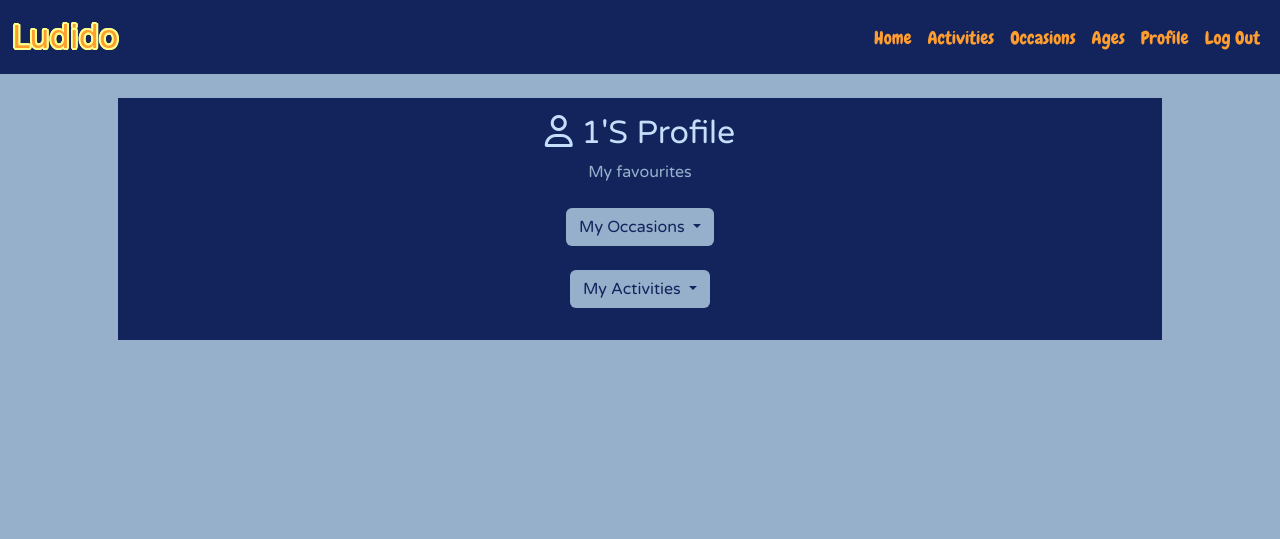
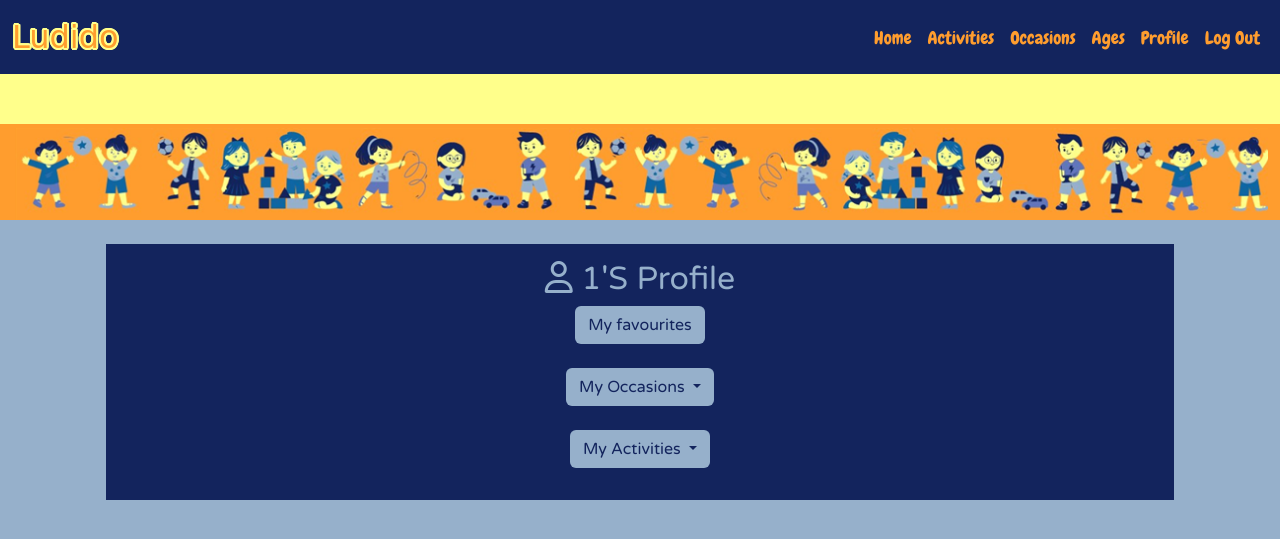
Before and after one commit to mmnowak/mp3_ludido, a Flask app: page /profile/1 in a window 1280 px wide. Shown: the top 539 px of the page. Run offline with Flask 2, Linux system fonts and the light colour scheme; the visitor is signed in with stand-in values (Sample User, id 1); data that the repository does not hold is empty; some web fonts are replaced.

Commit message:
add header image and style the pages

```diff
--- a/ludido/routes.py
+++ b/ludido/routes.py
@@ -118,14 +118,12 @@ def unfavourite_all(username):
 
     for favourite in favourites:
         if username == favourite.username:
-        # removes all user favourites from db
+            # removes all user favourites from db
             db.session.delete(favourite)
             db.session.commit()
-            flash("Removed all favourite activities!")
-            return redirect(url_for("activities"))
 
-    return render_template("favourite_activities.html",
-                           activities=activities, favourites=favourites, username=session["user"])
+    flash("Removed all favourites!")
+    return redirect(url_for("activities"))
 
 
 @app.route("/favourite-activities/<username>")
--- a/ludido/static/css/style.css
+++ b/ludido/static/css/style.css
@@ -39,6 +39,7 @@ footer {
     background-color: #13245D;
     color: #FF9D2E;
     font-family: 'Chewy', cursive;
+    position: absolute;
 }
 
 .footer-links a {
@@ -53,18 +54,46 @@ footer {
 
 body {
     background-color: #96B0CB;
+    max-width: 100%;
 }
+
+/*
+#page-container {
+    position: relative;
+    min-height: 100vh;
+}
+
+#content-container {
+    padding-bottom: 2rem;
+}
+*/
 
 #flash-msgs {
     font-family: 'Varela Round', sans-serif;
     font-size: x-large;
-    width: 50%;
+    height: 50px;
     margin: 1% auto;
+    background-color: #ffff8b;
+    margin: 0 auto;
 }
 
 #flash-msgs div {
-    background-color: #f5c895;
     color: #13245D;
+    height: 50px;
+}
+
+.header-image {
+    background-color: #FF9D2E;
+}
+
+.header-image img {
+    max-width: 100%;
+}
+
+/* Index Page */
+
+.hero-container img {
+    width: 100%
 }
 
 /* OCCASIONS Pge */
@@ -74,20 +103,22 @@ body {
     background-color: #FF9D2E;
     color: #13245D;
     border: 2px solid #13245D;
-    font-family: 'Chewy', cursive;
+    font-family: 'Varela Round', sans-serif;
 }
 
 .pg-title {
     font-family: 'Kablammo', cursive;
     font-size: calc(50px + 0.390625vw);
-    color: #13245D;
+    color: #FF9D2E;
+    background-color: #13245D;
+    text-shadow: rgb(255, 255, 139) 2px 0px 0px, rgb(255, 255, 139) 1.75517px 0.958851px 0px, rgb(255, 255, 139) 1.0806px 1.68294px 0px, rgb(255, 255, 139) 0.141474px 1.99499px 0px, rgb(255, 255, 139) -0.832294px 1.81859px 0px, rgb(255, 255, 139) -1.60229px 1.19694px 0px, rgb(255, 255, 139) -1.97998px 0.28224px 0px, rgb(255, 255, 139) -1.87291px -0.701566px 0px, rgb(255, 255, 139) -1.30729px -1.5136px 0px, rgb(255, 255, 139) -0.421592px -1.95506px 0px, rgb(255, 255, 139) 0.567324px -1.91785px 0px, rgb(255, 255, 139) 1.41734px -1.41108px 0px, rgb(255, 255, 139) 1.92034px -0.558831px 0px;
 }
 
 .add-btn {
     background-color: rgb(255, 255, 139);
     color: #13245D;
-    font-family: 'Chewy', cursive;
-    text-transform: uppercase;
+    font-family: 'Varela Round', sans-serif;
+    text-transform: capitalize;
     font-size: x-large;
     border: 2px solid #13245D;
     width: fit-content;
@@ -195,9 +226,8 @@ body {
 
 /* Profile Page */
 
-#profile-name {
+.profile-name {
     text-transform: capitalize;
-    color: #c5def9;
     }
 
 .user-profile {
@@ -211,9 +241,14 @@ body {
     color: inherit;
 }
 
-.user-profile button {
+.profile-btn {
     background-color: #96B0CB;
-    color: #13245D;
+    color: #13245D !important;
+}
+
+.profile-btn:hover {
+    background-color: #13245D;
+    color: #96B0CB !important;
 }
 
 /* Register and Login Pages */
@@ -236,3 +271,15 @@ body {
     color: #13245D;
     font-size: calc(50px + 0.390625vw);
 }
+
+/* Favourites Page */
+
+#unfav-btn:hover {
+    background-color: #96B0CB;
+    color: #13245D !important;
+}
+
+#unfav-btn {
+    background-color: #13245D;
+    color: #96B0CB !important;
+}
--- a/ludido/templates/add_activity.html
+++ b/ludido/templates/add_activity.html
@@ -1,8 +1,10 @@
 {% extends "base.html" %}
 {% block content %}
 
-<div class="container mt-3 text-center">
+<div class="container-fluid w-100 text-center">
     <h1 class="pg-title">Add Activity</h1>
+</div>
+<div class="container mt-0 w-100 text-center">
 <!-- Bootstrap Form -->
 <div class="container m-4">
     <form class="col s12" method="POST" action="{{ url_for('add_activity') }}">
--- a/ludido/templates/add_occasion.html
+++ b/ludido/templates/add_occasion.html
@@ -1,8 +1,10 @@
 {% extends "base.html" %}
 {% block content %}
 
-<div class="container mt-5 text-center">
-<h1 class="pg-title">Add Occasion</h1>
+<div class="container-fluid w-100 text-center">
+   <h1 class="pg-title">Add Occasion</h1>
+</div>
+<div class="container mt-0 w-100 text-center">
 <!-- Bootstrap Form -->
 <div class="container mt-3">
     <form class="col form" method="POST" action="{{ url_for('add_occasion') }}">
--- a/ludido/templates/age-groups.html
+++ b/ludido/templates/age-groups.html
@@ -1,7 +1,7 @@
 {% extends "base.html" %}
 {% block content %}
 
-<div class="container-fluid mt-3 text-center">
+<div class="container-fluid mt-0 text-center">
 <h1 class="pg-title">Age Groups</h1>
 <div class="row justify-content-center">
 <div class="col-4 col-sm-2 age-group"><div class="age-container"><p>>12 Months</p><img src="{{ url_for('static', filename='assets/images/age-groups/under12.png') }}"></div></div>
--- a/ludido/templates/base.html
+++ b/ludido/templates/base.html
@@ -73,22 +73,27 @@
   {% endwith %}
 </section>
 
-<!-- Main content -->
-<div class="container">
+<div id="page-container" class="mt-0"><div id="content-container" class="w-100 mt-0"></div>
 
-    {% block content %}
-    {% endblock %}
-
+<div class="header-image container-fluid w-100 mt-0 d-flex justify-content-center">
+  <img src="{{ url_for('static', filename='assets/images/content-header.png') }}" alt="cartoon images of children playing">
 </div>
 
-<!-- Footer -->
-<!-- footer class="w-100 p-1 bottom-0 mt-4">
+<!-- Main content -->
+
+{% block content %}
+{% endblock %}
+
+
+<!-- Footer >
+<footer class="w-100 p-1 bottom-0 mt-4">
 <div class="footer-links text-center bottom-0">
     <p>Made by Martyna Nowak
         <a class="ms-2" href="https://github.com/mmnowak" target="_blank" aria-label="The Github page of the site creator (opens in a new tab)"><i class="fa-brands fa-github"></i></a>
         <a class="ms-2" href="https://www.linkedin.com/in/martyna-nowak-025790246/" target="_blank" aria-label="The Github page of the site creator (opens in a new tab)"><i class="fa-brands fa-linkedin"></i></a>
     </p>
 </div>
-</footer -->
+</footer>
+</div -->
 </body>
 </html>
--- a/ludido/templates/edit_activity.html
+++ b/ludido/templates/edit_activity.html
@@ -1,8 +1,10 @@
 {% extends "base.html" %}
 {% block content %}
 
-<div class="container mt-3 text-center">
+<div class="container-fluid w-100 text-center">
     <h1 class="pg-title">Edit Activity</h1>
+</div>
+<div class="container mt-0 text-center">
 <!-- Bootstrap Form -->
 <div class="container m-4">
     <form class="col s12" method="POST" action="{{ url_for('edit_activity', activity_id=activity.id) }}">
--- a/ludido/templates/edit_occasion.html
+++ b/ludido/templates/edit_occasion.html
@@ -1,8 +1,10 @@
 {% extends "base.html" %}
 {% block content %}
 
-<div class="container mt-5 text-center">
+<div class="container-fluid w-100 text-center">
     <h1 class="pg-title">Edit Occasion</h1>
+</div>
+<div class="container mt-0 text-center">
 <!-- Bootstrap Form -->
 <div class="container m-4">
     <form class="col s12" method="POST" action="{{ url_for('edit_occasion', occasion_id=occasion.id) }}">
--- a/ludido/templates/index.html
+++ b/ludido/templates/index.html
@@ -1,11 +1,7 @@
 {% extends "base.html" %}
 {% block content %}
 
-<div class="container-fluid">
-    <div class="hero-container">
-        <img src="{{ url_for('static', filename='assets/images/hero-img.png') }}" alt="">
-    </div>
-</div>
+<div class="container-fluid w-100">
 
 <div class="">Ludido - the basic biological drive to play (<a href="https://ipaewni.files.wordpress.com/2016/05/colorado-paper.pdf">Sturrock, The Colorado Paper</a>)</div>
 
--- a/ludido/templates/profile.html
+++ b/ludido/templates/profile.html
@@ -3,10 +3,10 @@
 
 <div class="container">
 <div class="user-profile text-center m-4 p-3">
-    <a href="{{ url_for('profile', username=session['user']) }}"><h2 id="profile-name"><i class="fa-regular fa-user"></i> {{ username }}'s Profile</h2></a>
-    <a href="{{ url_for('favourite_activities', username=session['user']) }}">My favourites</a>
+    <a href="{{ url_for('profile', username=session['user']) }}"><h2 class="profile-name"><i class="fa-regular fa-user"></i> {{ username }}'s Profile</h2></a>
+    <a href="{{ url_for('favourite_activities', username=session['user']) }}" class="btn profile-btn">My favourites</a>
 <div class="mt-4">
-    <button class="btn dropdown-toggle" type="button" data-bs-toggle="collapse" data-bs-target="#my-occasions" aria-expanded="false" aria-controls="my-occasions">
+    <button class="btn dropdown-toggle profile-btn" type="button" data-bs-toggle="collapse" data-bs-target="#my-occasions" aria-expanded="false" aria-controls="my-occasions">
         My Occasions
       </button>
     </p>
@@ -46,7 +46,7 @@
 </div>
 </div>
 <div class="mt-4">
-    <button class="btn dropdown-toggle" type="button" data-bs-toggle="collapse" data-bs-target="#my-activities" aria-expanded="false" aria-controls="my-activities">
+    <button class="btn dropdown-toggle profile-btn" type="button" data-bs-toggle="collapse" data-bs-target="#my-activities" aria-expanded="false" aria-controls="my-activities">
         My Activities
       </button>
     </p>
```
Also changed, not shown: ludido/templates/activities.html (+8 -5 lines), ludido/templates/activities_by_age.html (+5 -2 lines), ludido/templates/activities_by_occasion.html (+5 -2 lines), ludido/templates/favourite_activities.html (+5 -3 lines), ludido/templates/occasions.html (+6 -4 lines), README.md, ludido/static/assets/images/content-header.png (added), ludido/static/assets/images/header-img.png (added), ludido/static/assets/images/hero-img.png.
